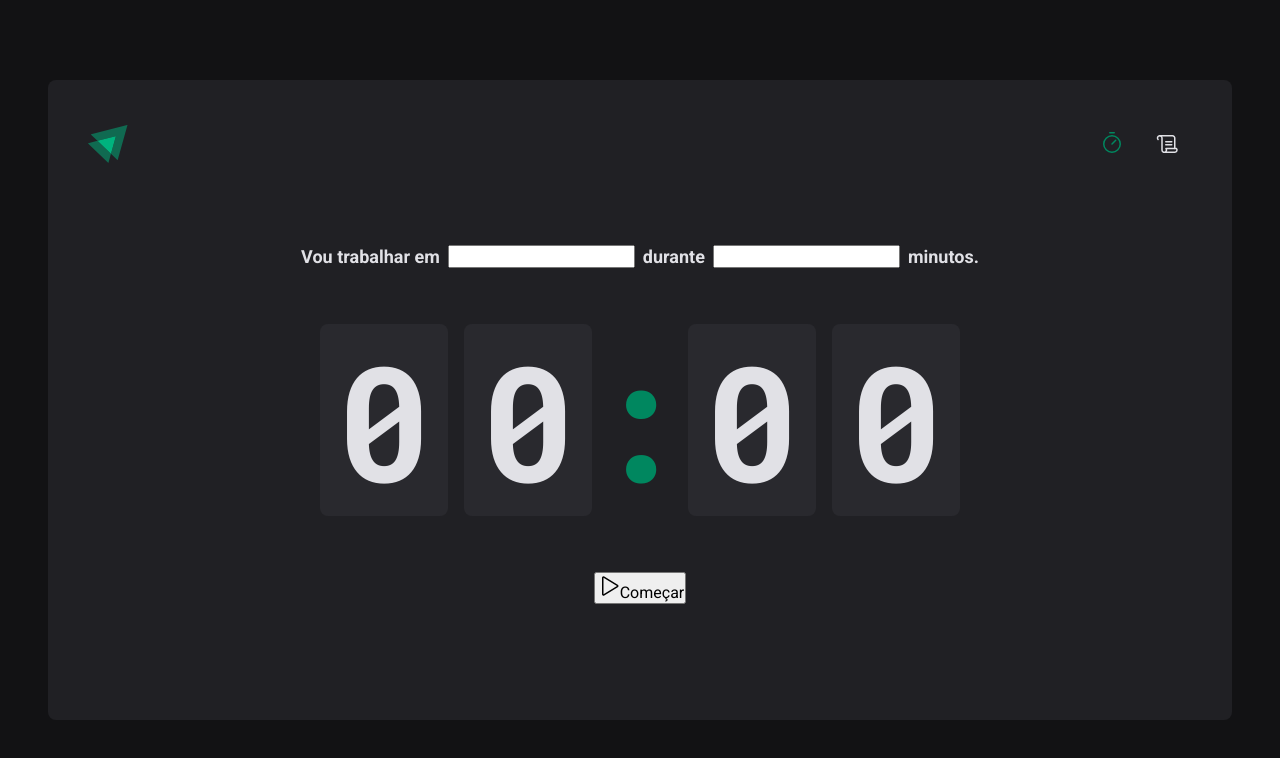
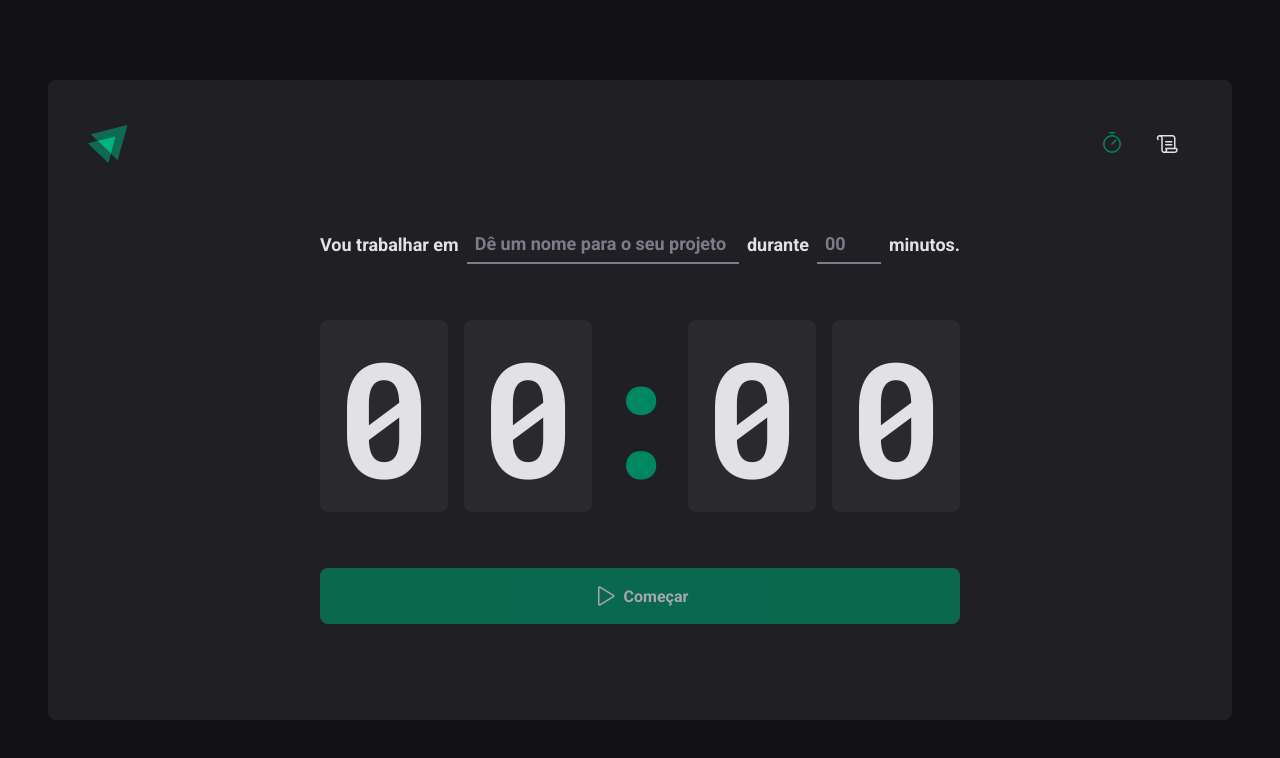
Before and after one commit to Nardogomes/02-ignite-timer, a React (Vite) app: page / in a window 1280 px wide. Shown: the top 758 px of the page. Built offline with nearby package versions, Linux system fonts and the light colour scheme.

Commit message:
Ajustando o estilo dos inputs e botão.

```diff
--- a/src/pages/Home/index.tsx
+++ b/src/pages/Home/index.tsx
@@ -3,7 +3,10 @@
   CountdownContainer,
   FormContainer,
   HomeContainer,
-  Separator
+  MinutesAmountInput,
+  Separator,
+  StartCountdownButton,
+  TaskInput
 } from "./styles";
 
 export function Home() {
@@ -12,10 +15,17 @@
       <form action="">
         <FormContainer>
           <label htmlFor="task">Vou trabalhar em</label>
-          <input id="task" />
+          <TaskInput
+            id="task"
+            placeholder="Dê um nome para o seu projeto"
+          />
 
           <label htmlFor="minutesAmount">durante</label>
-          <input type="number" id="minutesAmount"/>
+          <MinutesAmountInput
+            type="number"
+            id="minutesAmount"
+            placeholder="00"
+          />
 
           <span>minutos.</span>
         </FormContainer>
@@ -28,10 +38,10 @@
           <span>0</span>
         </CountdownContainer>
 
-        <button type="submit">
+        <StartCountdownButton disabled type="submit">
           <Play size={24}/>
           Começar
-        </button>
+        </StartCountdownButton>
       </form>
     </HomeContainer>
   )
--- a/src/pages/Home/styles.ts
+++ b/src/pages/Home/styles.ts
@@ -26,6 +26,33 @@
   font-weight: bold;
   flex-wrap: wrap;
 `
+const BaseInput = styled.input`
+  background: transparent;
+  height: 2.5rem;
+  border: 0;
+  border-bottom: 2px solid ${props => props.theme['gray-500']};
+  font-weight: bold;
+  font-size: 1.125rem;
+  padding: 0 0.5rem;
+  color: ${props => props.theme['gray-100']};
+
+  &:focus {
+    box-shadow: none;
+    border-color: ${props => props.theme['green-500']};
+  }
+
+  &::placeholder {
+    color: ${props => props.theme['gray-500']};
+  }
+`
+
+export const TaskInput = styled(BaseInput)`
+  flex: 1;
+`
+
+export const MinutesAmountInput = styled(BaseInput)`
+  width: 4rem;
+`
 
 export const CountdownContainer = styled.div`
   font-family: 'Roboto Mono', monospace;
@@ -52,3 +79,30 @@
   display: flex;
   justify-content: center;
 `
+export const StartCountdownButton = styled.button`
+  width: 100%;
+  border: 0;
+  padding: 1rem;
+  border-radius: 8px;
+
+  display: flex;
+  align-items: center;
+  justify-content: center;
+
+  gap: 0.5rem;
+  font-weight: bold;
+
+  cursor: pointer;
+
+  background: ${props => props.theme['green-500']};
+  color: ${props => props.theme['gray-100']};
+
+  &:disabled {
+    opacity: 0.7;
+    cursor: not-allowed;
+  }
+
+  &:not(:disabled):hover {
+    background: ${props => props.theme['green-700']};
+  }
+`
```
